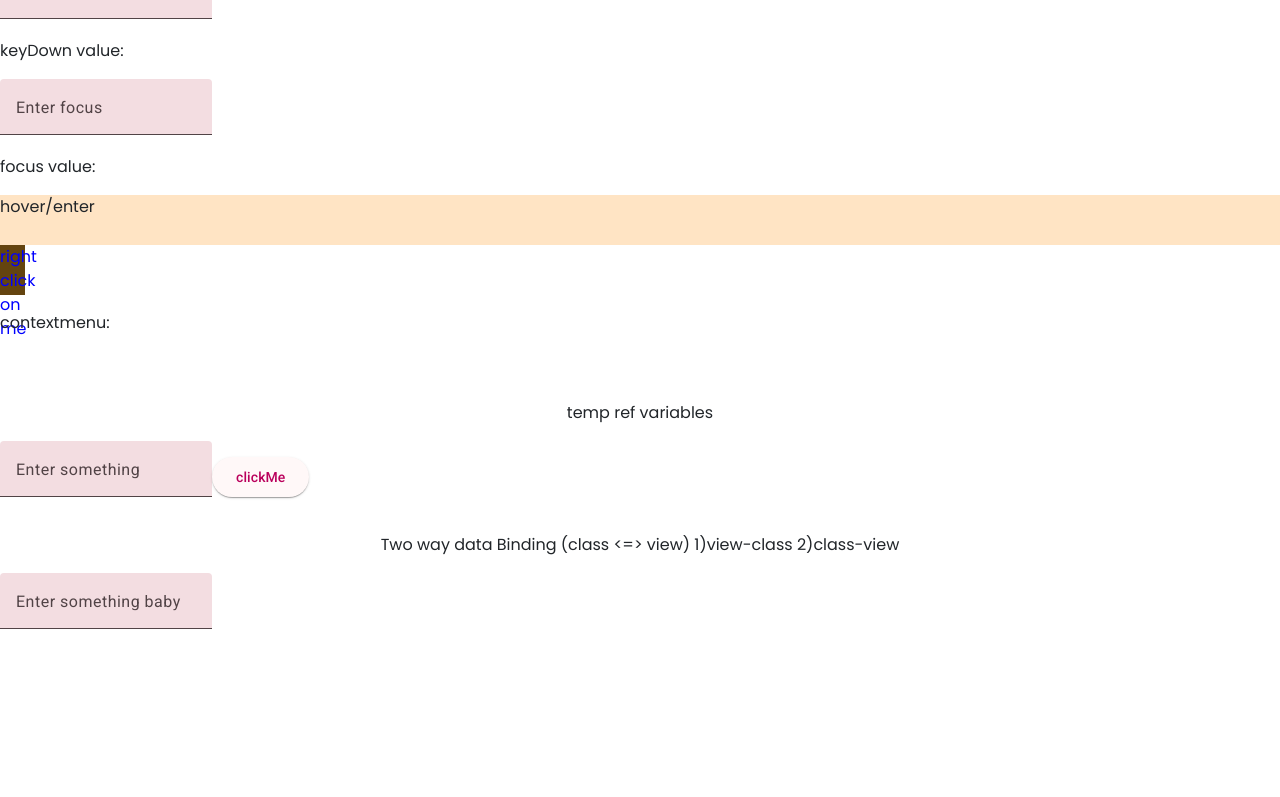
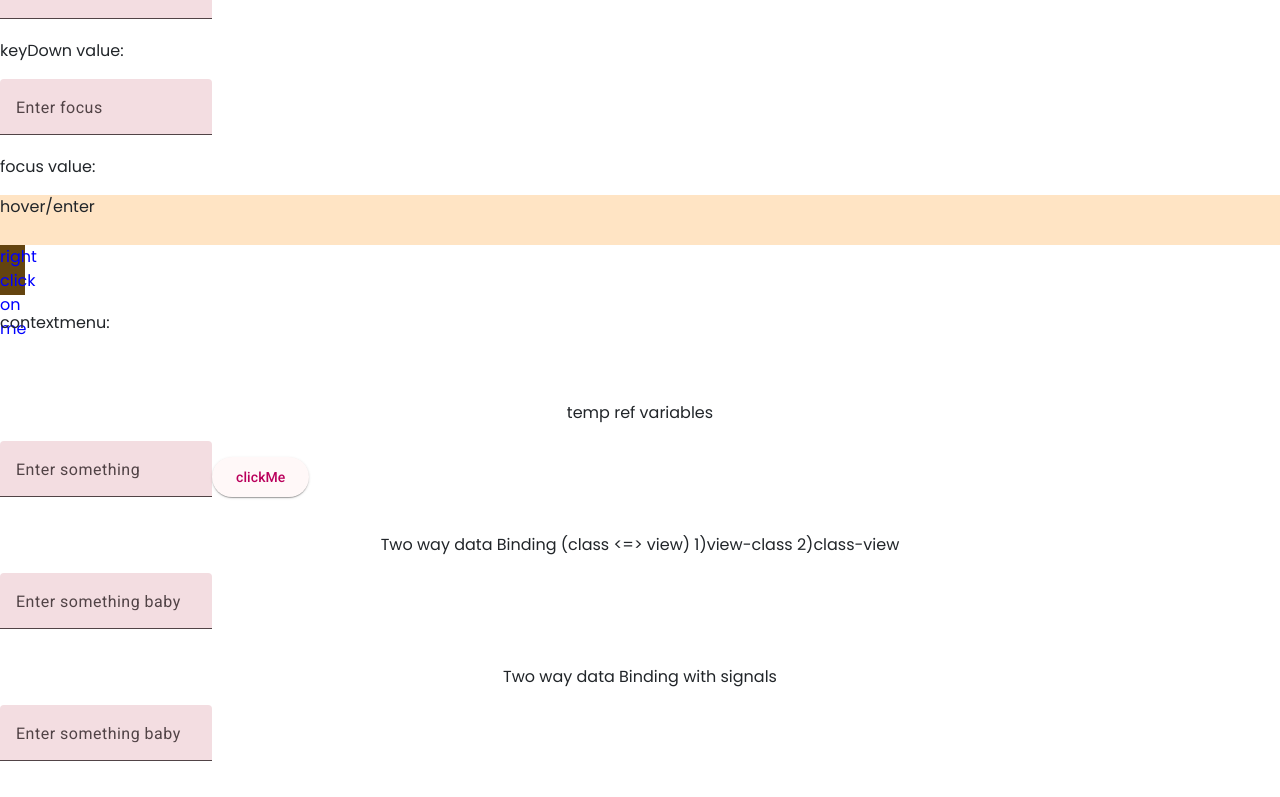
Before and after one commit to karthikeya-mamillapalli/angular19, an Angular app in the folder project_19/: page / in a window 1280 px wide. Shown: the part 2105-2902 px from the top of the page. Before the commit the page ends 2770 px from the top, so only its background shows below. Built offline with nearby package versions, Linux system fonts and the light colour scheme.

Commit message:
two way binding using signals

```diff
--- a/project_19/src/app/components/two-way-data-binding/two-way-data-binding.component.html
+++ b/project_19/src/app/components/two-way-data-binding/two-way-data-binding.component.html
@@ -9,3 +9,19 @@
        <input matInput [(ngModel)]="message"/>
 </mat-form-field>
 <p>{{message}}</p>
+
+
+<!-- two way data binding  with signals -->
+<div style="display: flex;justify-content: center;">
+    <p style="font-size: 25px; color: purple;"></p>
+    <p>Two way data Binding  with signals </p>
+</div>
+
+<mat-form-field>
+    <mat-label>
+     Enter something baby
+    </mat-label>
+       <input matInput [value]="userName()"
+       (input)="userName.set($any($event.target).value)"/>
+</mat-form-field>
+<p>{{userName()}}</p>
--- a/project_19/src/app/components/two-way-data-binding/two-way-data-binding.component.ts
+++ b/project_19/src/app/components/two-way-data-binding/two-way-data-binding.component.ts
@@ -1,4 +1,4 @@
-import { Component } from '@angular/core';
+import { Component,signal} from '@angular/core';
 import { CommonModule } from '@angular/common';
 import { MatButtonModule } from '@angular/material/button';
 import { MatFormFieldModule } from '@angular/material/form-field';
@@ -13,4 +13,5 @@ import { FormsModule } from '@angular/forms';
 })
 export class TwoWayDataBindingComponent {
 message=""
+userName=signal("");
 }
```
